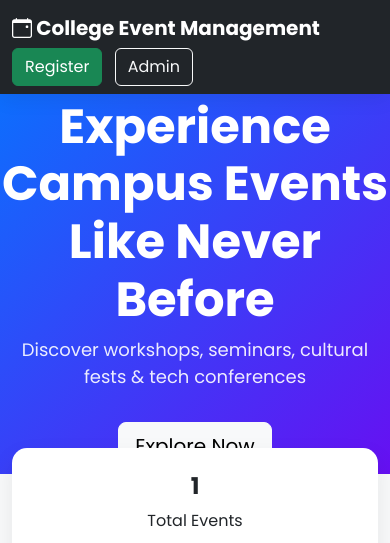
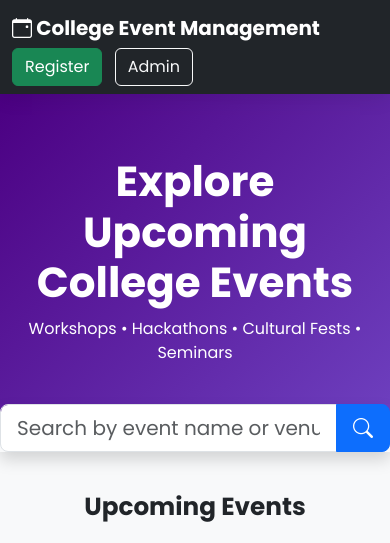
Before and after one commit to somesh129p/college-event-management, a Flask app: page /events in a window 390 px wide. Shown: the top 543 px of the page. Run offline with Flask 3, Linux system fonts and the light colour scheme; data comes from the database, SQL or seed files in the repository.

Commit message:
Improved search + DB handling

```diff
--- a/app.py
+++ b/app.py
@@ -39,6 +39,7 @@ def init_db():
 
 init_db()
 
+# Home
 @app.route("/")
 def home():
     conn = sqlite3.connect("database.db")
@@ -48,14 +49,25 @@ def home():
     conn.close()
     return render_template("home.html", events=events)
 
-# View All Events
+# View All Events (with Search)
 @app.route("/events")
 def events():
+    search_query = request.args.get("search")
+
     conn = sqlite3.connect("database.db")
     cursor = conn.cursor()
-    cursor.execute("SELECT * FROM events")
+
+    if search_query:
+        cursor.execute("""
+            SELECT * FROM events
+            WHERE name LIKE ? OR venue LIKE ?
+        """, (f"%{search_query}%", f"%{search_query}%"))
+    else:
+        cursor.execute("SELECT * FROM events")
+
     data = cursor.fetchall()
     conn.close()
+
     return render_template("events.html", events=data)
 
 # Event Details
@@ -66,8 +78,10 @@ def event_details(event_id):
     cursor.execute("SELECT * FROM events WHERE id=?", (event_id,))
     event = cursor.fetchone()
     conn.close()
+
     if event is None:
         return redirect("/events")
+
     return render_template("event_details.html", event=event)
 
 # Register
@@ -80,8 +94,10 @@ def register():
 
         conn = sqlite3.connect("database.db")
         cursor = conn.cursor()
-        cursor.execute("INSERT INTO registrations (name, email, event_id) VALUES (?, ?, ?)",
-                       (name, email, event_id))
+        cursor.execute(
+            "INSERT INTO registrations (name, email, event_id) VALUES (?, ?, ?)",
+            (name, email, event_id)
+        )
         conn.commit()
         conn.close()
         return redirect("/events")
@@ -130,8 +146,8 @@ def dashboard():
             image.save(image_path)
 
         cursor.execute("""
-        INSERT INTO events (name, date, venue, description, image)
-        VALUES (?, ?, ?, ?, ?)
+            INSERT INTO events (name, date, venue, description, image)
+            VALUES (?, ?, ?, ?, ?)
         """, (name, date, venue, description, image_filename))
 
         conn.commit()
@@ -147,10 +163,12 @@ def dashboard():
 
     conn.close()
 
-    return render_template("admin.html",
-                           total_events=total_events,
-                           total_registrations=total_registrations,
-                           events=events)
+    return render_template(
+        "admin.html",
+        total_events=total_events,
+        total_registrations=total_registrations,
+        events=events
+    )
 
 # Logout
 @app.route("/logout")
--- a/templates/events.html
+++ b/templates/events.html
@@ -14,16 +14,13 @@ body {
     font-family: 'Poppins', sans-serif;
 }
 
-/* Navbar */
 .navbar {
-    backdrop-filter: blur(10px);
     box-shadow: 0 4px 20px rgba(0,0,0,0.08);
 }
 
-/* Hero */
 .hero {
-    height: 380px;
-    background: linear-gradient(135deg, #0d6efd, #6610f2);
+    height: 350px;
+    background: linear-gradient(135deg, #4b0082, #6f42c1);
     color: white;
     display: flex;
     align-items: center;
@@ -33,39 +30,15 @@ body {
 }
 
 .hero h1 {
-    font-size: 48px;
+    font-size: 42px;
     font-weight: 700;
 }
 
-.hero p {
-    font-size: 18px;
-    opacity: 0.9;
+.search-box {
+    max-width: 600px;
+    margin: -40px auto 40px auto;
 }
 
-/* Stats Section */
-.stats {
-    margin-top: -50px;
-}
-
-.stat-card {
-    border-radius: 15px;
-    background: white;
-    padding: 25px;
-    box-shadow: 0 10px 25px rgba(0,0,0,0.08);
-    text-align: center;
-}
-
-.stat-card h3 {
-    font-weight: 700;
-}
-
-/* Search Bar */
-.search-box {
-    max-width: 500px;
-    margin: 40px auto;
-}
-
-/* Event Cards */
 .event-card {
     border-radius: 18px;
     overflow: hidden;
@@ -74,7 +47,7 @@ body {
 }
 
 .event-card:hover {
-    transform: translateY(-10px);
+    transform: translateY(-8px);
     box-shadow: 0 20px 40px rgba(0,0,0,0.15);
 }
 
@@ -84,7 +57,7 @@ body {
 }
 
 .badge-category {
-    background: #6610f2;
+    background: #6f42c1;
 }
 
 .footer {
@@ -92,10 +65,6 @@ body {
     color: white;
     padding: 40px 0;
     margin-top: 80px;
-}
-
-.footer small {
-    opacity: 0.7;
 }
 </style>
 </head>
@@ -118,42 +87,24 @@ body {
 
 <!-- Hero -->
 <div class="hero">
-<h1>Experience Campus Events Like Never Before</h1>
-<p>Discover workshops, seminars, cultural fests & tech conferences</p>
-<a href="#events" class="btn btn-light btn-lg mt-3">Explore Now</a>
-</div>
-
-<!-- Stats -->
-<div class="container stats">
-<div class="row g-4 text-center">
-<div class="col-md-4">
-<div class="stat-card">
-<h3>{{ events|length }}</h3>
-<p>Total Events</p>
-</div>
-</div>
-<div class="col-md-4">
-<div class="stat-card">
-<h3>500+</h3>
-<p>Students Participated</p>
-</div>
-</div>
-<div class="col-md-4">
-<div class="stat-card">
-<h3>20+</h3>
-<p>Expert Speakers</p>
-</div>
-</div>
-</div>
+<h1>Explore Upcoming College Events</h1>
+<p>Workshops • Hackathons • Cultural Fests • Seminars</p>
 </div>
 
 <!-- Search -->
-<div class="search-box text-center">
-<input type="text" class="form-control form-control-lg" placeholder="Search events (frontend only demo)">
+<div class="search-box">
+<form method="GET" action="/events">
+<div class="input-group input-group-lg shadow">
+<input type="text" name="search" class="form-control" placeholder="Search by event name or venue" value="{{ request.args.get('search','') }}">
+<button class="btn btn-primary" type="submit">
+<i class="bi bi-search"></i>
+</button>
+</div>
+</form>
 </div>
 
 <!-- Events -->
-<div class="container mt-5" id="events">
+<div class="container" id="events">
 <h2 class="text-center mb-4 fw-bold">Upcoming Events</h2>
 
 <div class="row g-4">
@@ -162,7 +113,7 @@ body {
 <div class="col-md-4">
 <div class="card event-card shadow-sm">
 
-<img src="https://source.unsplash.com/600x400/?university,event" class="card-img-top">
+<img src="https://source.unsplash.com/600x400/?college,event" class="card-img-top" onerror="this.src='https://via.placeholder.com/600x400'">
 
 <div class="card-body">
 
@@ -191,7 +142,7 @@ body {
 {% if not events %}
 <div class="text-center mt-5">
 <i class="bi bi-calendar-x" style="font-size: 60px; color: gray;"></i>
-<p class="mt-3 text-muted">No events available currently.</p>
+<p class="mt-3 text-muted">No matching events found.</p>
 </div>
 {% endif %}
 
@@ -202,7 +153,7 @@ body {
 <div class="footer text-center">
 <div class="container">
 <h5>College Event Management System</h5>
-<small>© 2026 Developed by Somesh Lendale</small>
+<p>© 2026 Developed by Somesh Lendale</p>
 </div>
 </div>
 
```
